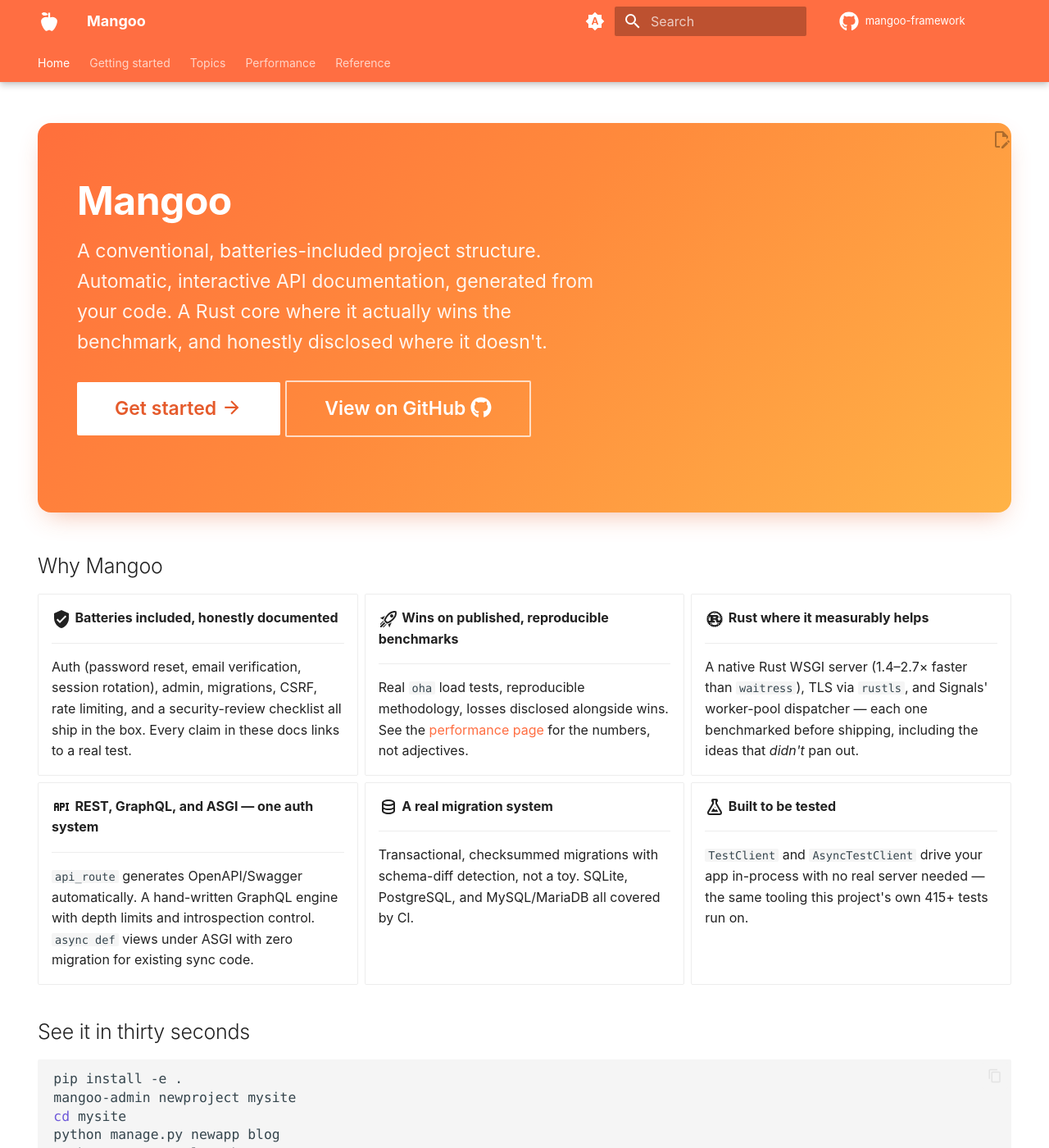
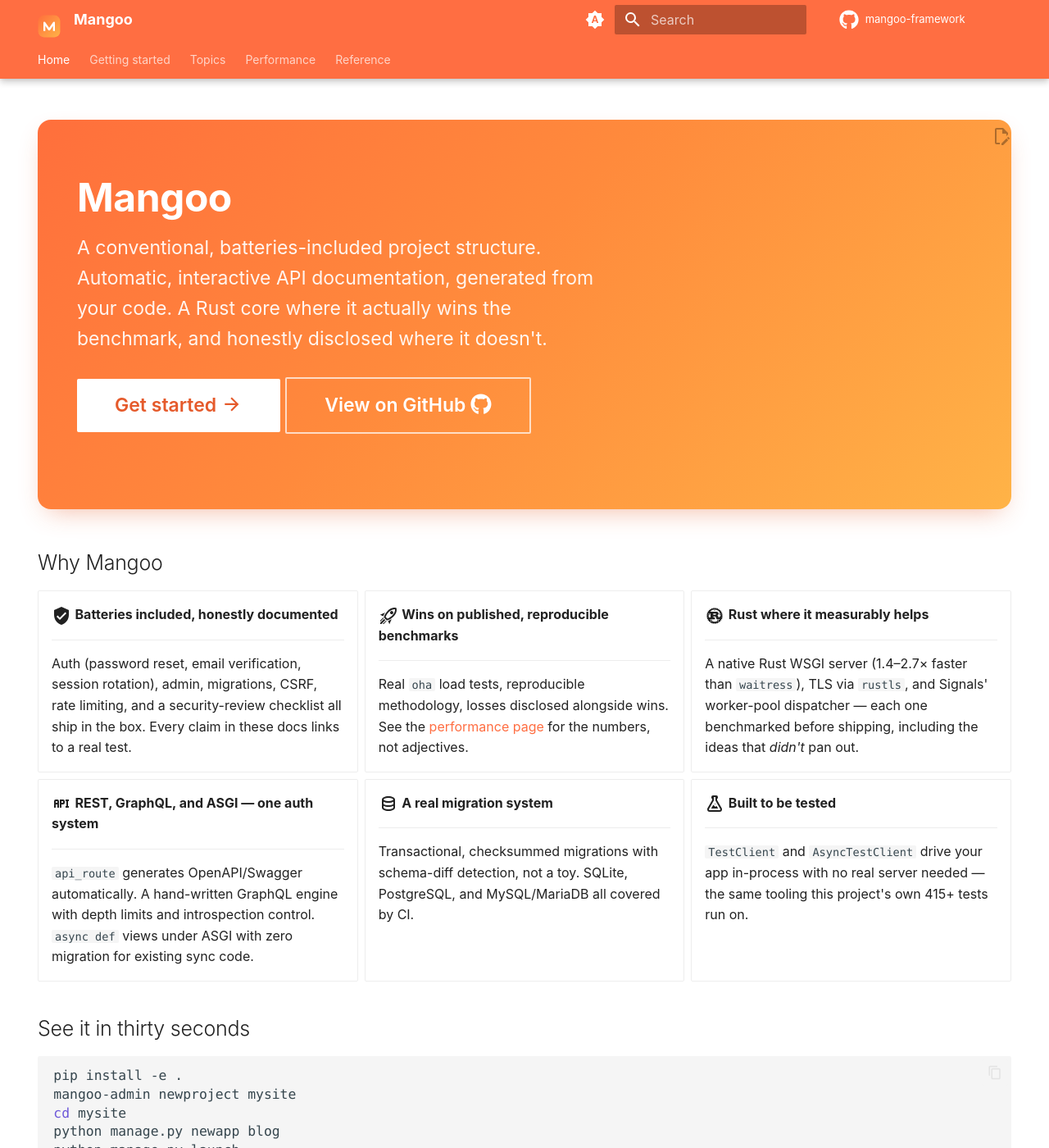
Before and after one commit to P-Sudhakar-tech/HayaVega, an MkDocs documentation site: the page built from docs/index.md, in a window 1280 px wide and 1400 px high. Shown: the whole window at 82% size. Built offline with MkDocs 1.6.1 and Material for MkDocs 9.7.7, drawn with Linux system fonts in a browser that asks for light colours; comment, search, counter and statistics services are not loaded; the version menu is left out.

Commit message:
docs: replace the apple/leaf logo with an original abstract mark
The previous favicon/header icon (material/food-apple plus a custom
apple+leaf favicon.svg) read as literal fruit imagery, which wasn't
wanted. An animal mark was considered instead, but rejected: there is
no reliable way to check live trademark registries for whether a
specific animal silhouette is already registered, so gambling on
"probably unregistered" isn't a responsible substitute for real
clearance.

Replaced with an original abstract mark instead -- a bold "M"
monogram in a rounded-square badge, using the site's existing brand
gradient -- which sidesteps both concerns entirely. Used consistently
as the header logo (mkdocs.yml's theme.logo, previously the generic
Material food-apple icon glyph) and the favicon.

Required a real CSS fix, not just swapping the file: Material's
header assumes a font-icon logo by default and doesn't size a custom
<img> logo correctly without explicit width/height, so the mark was
rendering at zero size until docs/assets/extra.css was corrected.
Verified visually (light and dark mode, and the artwork in isolation
at both the 24px header size and a large size) before calling it
done, not just checking the file existed.

415 tests, mkdocs build --strict all stay clean.

```diff
--- a/docs/assets/extra.css
+++ b/docs/assets/extra.css
@@ -137,8 +137,15 @@ html, body {
   font-size: 0.82rem;
 }
 
-/* Logo mark in the nav */
-.md-header__button.md-logo img,
-.md-header__button.md-logo svg {
+/* Logo mark in the nav -- Material sizes a font-icon logo via its own
+   icon system by default; a custom <img> logo needs explicit width and
+   height here or it can render at zero size in some header states. */
+.md-header__button.md-logo,
+.md-header__button.md-logo img {
   height: 1.4rem;
+  width: 1.4rem;
+  display: inline-flex;
 }
+.md-header__button.md-logo img {
+  object-fit: contain;
+}
--- a/mkdocs.yml
+++ b/mkdocs.yml
@@ -35,7 +35,7 @@ theme:
   font: false
   icon:
     repo: fontawesome/brands/github
-    logo: material/food-apple
+  logo: assets/logo.svg
   favicon: assets/favicon.svg
   features:
     - navigation.tabs
```
Also changed, not shown: docs/assets/favicon.svg, docs/assets/logo.svg (added).
